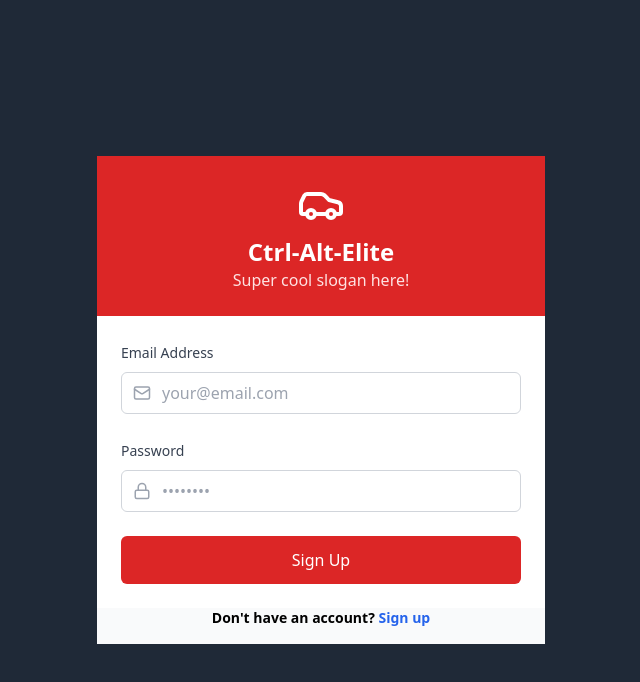
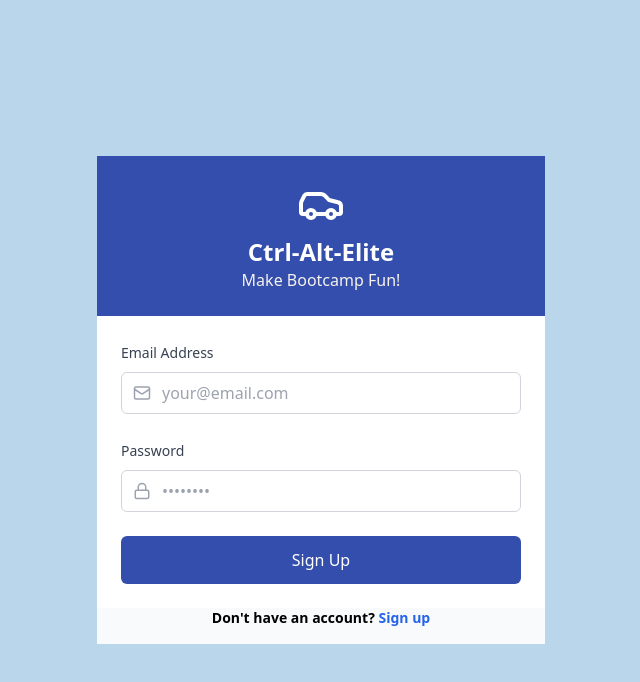
Before and after one commit to faithscript/App-Dev-Club-Management-Platform, a React (Vite) app: page /login in a window 1280 px wide. Shown: the top 682 px of the page, without its empty margins (319-959 px from the left). Built offline with nearby package versions, Linux system fonts and the light colour scheme.

Commit message:
Changed colors to blue

```diff
--- a/src/pages/LoginPage.tsx
+++ b/src/pages/LoginPage.tsx
@@ -29,13 +29,13 @@ const SignupPage = () => {
   };
 
   return (
-    <div className="min-h-screen bg-gray-800 flex items-center justify-center p-4">
+    <div className="min-h-screen bg-[#BAD6EB] flex items-center justify-center p-4">
       <div className="bg-white rounded-lg max-w-md w-full">
         {/* Header with car */}
-        <div className="bg-red-600 p-6 flex flex-col items-center">
+        <div className="bg-[#334EAC] p-6 flex flex-col items-center">
           <Car size={48} className="text-white mb-2" />
           <h1 className="text-2xl font-bold text-white">Ctrl-Alt-Elite</h1>
-          <p className="text-red-100">Super cool slogan here!</p>
+          <p className="text-[#F7F2EB]">Make Bootcamp Fun!</p>
         </div>
 
         {/* Signup Form */}
@@ -89,7 +89,7 @@ const SignupPage = () => {
           <div>
             <button
               type="submit"
-              className="w-full rounded-md bg-red-600 py-3 text-white font-medium hover:bg-red-700"
+              className="w-full rounded-md bg-[#334EAC] py-3 text-white font-medium hover:bg-[#081F5C]"
             >
               Sign Up
             </button>
--- a/src/pages/SignupPage.tsx
+++ b/src/pages/SignupPage.tsx
@@ -33,13 +33,13 @@ const SignupPage = () => {
   };
 
   return (
-    <div className="min-h-screen bg-gray-800 flex items-center justify-center p-4">
+    <div className="min-h-screen bg-[#BAD6EB] flex items-center justify-center p-4">
       <div className="bg-white rounded-lg max-w-md w-full">
         {/* Header with car */}
-        <div className="bg-red-600 p-6 flex flex-col items-center">
+        <div className="bg-[#334EAC] p-6 flex flex-col items-center">
           <Car size={48} className="text-white mb-2" />
           <h1 className="text-2xl font-bold text-white">Ctrl-Alt-Elite</h1>
-          <p className="text-red-100">Super cool slogan here!</p>
+          <p className="text-[#F7F2EB]">Make Bootcamp Fun!</p>
         </div>
 
         {/* Signup Form */}
@@ -153,7 +153,7 @@ const SignupPage = () => {
           <div>
             <button
               type="submit"
-              className="w-full rounded-md bg-red-600 py-3 text-white font-medium hover:bg-red-700"
+              className="w-full rounded-md bg-[#334EAC] py-3 text-white font-medium hover:bg-[#081F5C]"
             >
               Sign Up
             </button>
```
